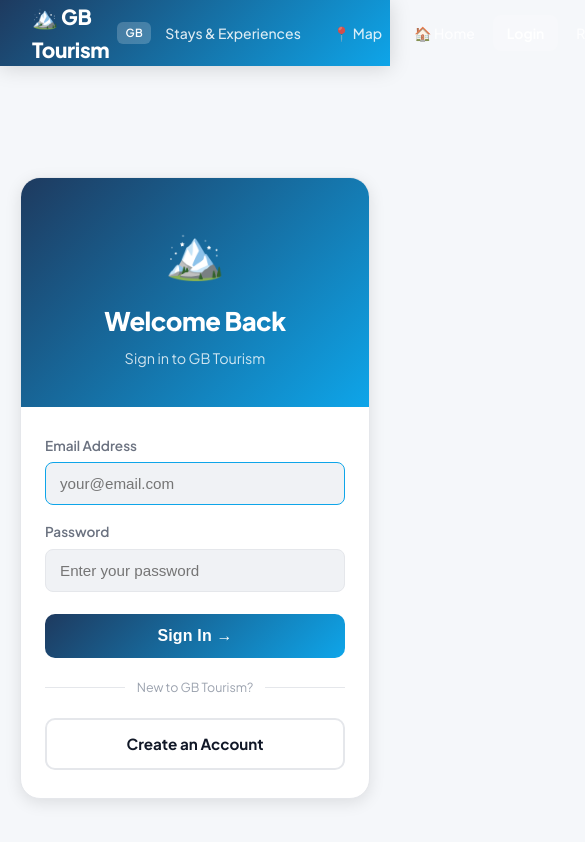
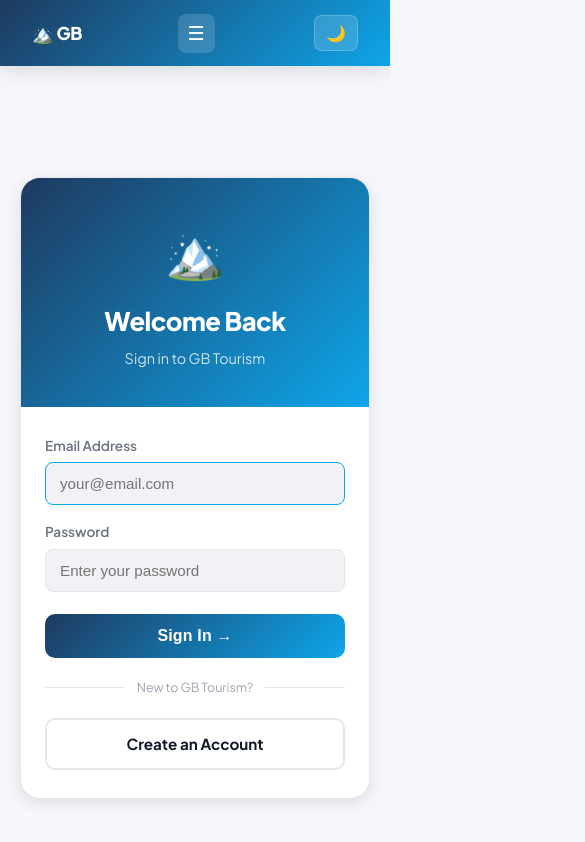
Before and after one commit to MaaziAli/gb-tourism-fyp, a React (Vite) app in the folder frontend/: page /login in a window 390 px wide. Shown: the top 842 px of the page, 585 px wide, since content can reach past the window. Built offline with nearby package versions, Linux system fonts and the light colour scheme.

Commit message:
feat: mobile responsive design with hamburger menu and adaptive layouts

```diff
--- a/frontend/src/components/Navbar.jsx
+++ b/frontend/src/components/Navbar.jsx
@@ -1,7 +1,9 @@
+import { useState } from 'react'
 import { Link, useLocation, useNavigate, NavLink } from 'react-router-dom'
 import { logout } from '../utils/auth'
 import { getRole, isLoggedIn } from '../utils/role'
 import { useTheme } from '../hooks/useTheme'
+import useWindowSize from '../hooks/useWindowSize'
 import NotificationBell from './NotificationBell'
 
 function Navbar() {
@@ -10,6 +12,8 @@ function Navbar() {
   const loggedIn = isLoggedIn()
   const role = getRole()
   const { theme, toggleTheme } = useTheme()
+  const { isMobile } = useWindowSize()
+  const [menuOpen, setMenuOpen] = useState(false)
 
   const handleLogout = async () => {
     await logout(navigate)
@@ -19,17 +23,59 @@ function Navbar() {
 
   return (
     <nav className="navbar">
-      <div className="navbar-inner">
+      <div className="navbar-inner" style={{ position: 'relative' }}>
         <Link to="/" className="navbar-logo">
-          🏔️ GB Tourism
-          <span className="logo-badge">GB</span>
+          <span style={{ fontWeight: 800, fontSize: '1.1rem', color: 'white' }}>
+            {isMobile ? '🏔️ GB' : '🏔️ GB Tourism'}
+          </span>
+          {!isMobile && <span className="logo-badge">GB</span>}
         </Link>
-        <div className="nav-links">
+        {isMobile && (
+          <button
+            type="button"
+            onClick={() => setMenuOpen((p) => !p)}
+            style={{
+              background: 'rgba(255,255,255,0.15)',
+              border: 'none',
+              color: 'white',
+              borderRadius: '8px',
+              padding: '8px 10px',
+              cursor: 'pointer',
+              fontSize: '1.2rem',
+            }}
+            aria-label={menuOpen ? 'Close menu' : 'Open menu'}
+          >
+            {menuOpen ? '✕' : '☰'}
+          </button>
+        )}
+        {(!isMobile || menuOpen) && (
+          <div
+            style={{
+              display: 'flex',
+              flexDirection: isMobile ? 'column' : 'row',
+              gap: isMobile ? '4px' : '8px',
+              position: isMobile ? 'absolute' : 'relative',
+              top: isMobile ? '60px' : 'auto',
+              left: isMobile ? 0 : 'auto',
+              right: isMobile ? 0 : 'auto',
+              background: isMobile
+                ? 'linear-gradient(135deg, #1e3a5f, #0ea5e9)'
+                : 'transparent',
+              padding: isMobile ? '12px 16px' : '0',
+              zIndex: isMobile ? 999 : 'auto',
+              borderTop: isMobile ? '1px solid rgba(255,255,255,0.15)' : 'none',
+              width: isMobile ? '100%' : 'auto',
+              boxSizing: isMobile ? 'border-box' : 'content-box',
+              alignItems: isMobile ? 'stretch' : 'center',
+            }}
+            className={!isMobile ? 'nav-links' : ''}
+          >
             <NavLink
               to="/"
               className={({ isActive: navActive }) =>
                 'nav-link' + (navActive ? ' active' : '')
               }
+              onClick={() => setMenuOpen(false)}
             >
               Stays & Experiences
             </NavLink>
@@ -38,6 +84,7 @@ function Navbar() {
               className={({ isActive }) =>
                 'nav-link' + (isActive ? ' active' : '')
               }
+              onClick={() => setMenuOpen(false)}
             >
               📍 Map
             </NavLink>
@@ -47,6 +94,7 @@ function Navbar() {
                 className={`nav-link${
                   isActive('/recommendations') ? ' active' : ''
                 }`}
+                onClick={() => setMenuOpen(false)}
               >
                 ✨ For You
               </Link>
@@ -55,6 +103,7 @@ function Navbar() {
               <Link
                 to="/admin"
                 className={`nav-link${isActive('/admin') ? ' active' : ''}`}
+                onClick={() => setMenuOpen(false)}
               >
                 ⚙️ Admin
               </Link>
@@ -66,6 +115,7 @@ function Navbar() {
                   className={`nav-link${
                     isActive('/add-listing') ? ' active' : ''
                   }`}
+                  onClick={() => setMenuOpen(false)}
                 >
                   List Your Service
                 </Link>
@@ -74,6 +124,7 @@ function Navbar() {
                   className={`nav-link${
                     isActive('/my-listings') ? ' active' : ''
                   }`}
+                  onClick={() => setMenuOpen(false)}
                 >
                   My Services
                 </Link>
@@ -82,6 +133,7 @@ function Navbar() {
                   className={`nav-link${
                     isActive('/my-analytics') ? ' active' : ''
                   }`}
+                  onClick={() => setMenuOpen(false)}
                 >
                   📊 Analytics
                 </Link>
@@ -94,6 +146,7 @@ function Navbar() {
                   className={`nav-link${
                     isActive('/my-bookings') ? ' active' : ''
                   }`}
+                  onClick={() => setMenuOpen(false)}
                 >
                   My Bookings
                 </Link>
@@ -102,6 +155,7 @@ function Navbar() {
                   className={`nav-link${
                     isActive('/profile') ? ' active' : ''
                   }`}
+                  onClick={() => setMenuOpen(false)}
                 >
                   Profile
                 </Link>
@@ -113,6 +167,7 @@ function Navbar() {
                 className={`nav-link${
                   isActive('/profile') ? ' active' : ''
                 }`}
+                onClick={() => setMenuOpen(false)}
               >
                 Profile
               </Link>
@@ -124,6 +179,7 @@ function Navbar() {
                   className={({ isActive }) =>
                     'nav-link' + (isActive ? ' active' : '')
                   }
+                  onClick={() => setMenuOpen(false)}
                 >
                   🏠 Home
                 </NavLink>
@@ -132,6 +188,7 @@ function Navbar() {
                   className={`nav-link${
                     isActive('/login') ? ' active' : ''
                   }`}
+                  onClick={() => setMenuOpen(false)}
                 >
                   Login
                 </Link>
@@ -140,11 +197,16 @@ function Navbar() {
                   className={`nav-link${
                     isActive('/register') ? ' active' : ''
                   }`}
+                  onClick={() => setMenuOpen(false)}
                 >
                   Register
                 </Link>
               </>
             )}
+          </div>
+        )}
+        {!isMobile && (
+          <div className="nav-links">
             <NotificationBell />
             <button
               type="button"
@@ -164,6 +226,29 @@ function Navbar() {
               </button>
             )}
           </div>
+        )}
+        {isMobile && (
+          <div style={{ display: 'flex', alignItems: 'center', gap: '8px' }}>
+            <NotificationBell />
+            <button
+              type="button"
+              className="theme-toggle"
+              onClick={toggleTheme}
+              aria-label="Toggle theme"
+            >
+              {theme === 'dark' ? '☀️' : '🌙'}
+            </button>
+            {loggedIn && (
+              <button
+                type="button"
+                onClick={handleLogout}
+                className="nav-logout"
+              >
+                Logout
+              </button>
+            )}
+          </div>
+        )}
       </div>
     </nav>
   )
--- /dev/null
+++ b/frontend/src/hooks/useWindowSize.js
@@ -0,0 +1,29 @@
+import { useState, useEffect } from 'react'
+
+export default function useWindowSize() {
+  const [size, setSize] = useState({
+    width: typeof window !== 'undefined' ? window.innerWidth : 1024,
+    height: typeof window !== 'undefined' ? window.innerHeight : 768,
+    isMobile: typeof window !== 'undefined' ? window.innerWidth < 768 : false,
+    isTablet: typeof window !== 'undefined' ? (window.innerWidth >= 768 && window.innerWidth < 1024) : false,
+    isDesktop: typeof window !== 'undefined' ? window.innerWidth >= 1024 : true
+  })
+
+  useEffect(() => {
+    function handleResize() {
+      const w = window.innerWidth
+      setSize({
+        width: w,
+        height: window.innerHeight,
+        isMobile: w < 768,
+        isTablet: w >= 768 && w < 1024,
+        isDesktop: w >= 1024
+      })
+    }
+    window.addEventListener('resize', handleResize)
+    return () =>
+      window.removeEventListener('resize', handleResize)
+  }, [])
+
+  return size
+}
--- a/frontend/src/pages/BookingForm.jsx
+++ b/frontend/src/pages/BookingForm.jsx
@@ -1,10 +1,12 @@
 import { useState, useEffect } from 'react'
 import { useParams, useNavigate, useSearchParams } from 'react-router-dom'
 import api from '../api/axios'
+import useWindowSize from '../hooks/useWindowSize'
 
 export default function BookingForm() {
   const { listingId } = useParams()
   const navigate = useNavigate()
+  const { isMobile } = useWindowSize()
   const [searchParams] = useSearchParams()
   const roomTypeId = searchParams.get('room_type_id')
   const roomTypeName = searchParams.get('room_name')
@@ -285,8 +287,9 @@ export default function BookingForm() {
       <div style={{
         maxWidth: '760px', margin: '-56px auto 0',
         padding: '0 16px',
-        display: 'grid',
-        gridTemplateColumns: '1fr 340px',
+        display: isMobile ? 'flex' : 'grid',
+        flexDirection: isMobile ? 'column' : undefined,
+        gridTemplateColumns: isMobile ? undefined : '1fr 340px',
         gap: '20px', alignItems: 'start'
       }}>
 
@@ -466,7 +469,11 @@ export default function BookingForm() {
         </div>
 
         {/* RIGHT — Summary + Submit */}
-        <div style={{position: 'sticky', top: '20px'}}>
+        <div style={{
+          position: isMobile ? 'relative' : 'sticky',
+          top: isMobile ? 'auto' : '20px',
+          order: isMobile ? -1 : 0
+        }}>
           <div style={{
             background: 'var(--bg-card)',
             borderRadius: 'var(--radius-lg)',
--- a/frontend/src/pages/Home.jsx
+++ b/frontend/src/pages/Home.jsx
@@ -2,6 +2,7 @@ import { useEffect, useState } from 'react'
 import { useNavigate } from 'react-router-dom'
 import api from '../api/axios'
 import { getImageUrl } from '../utils/image'
+import useWindowSize from '../hooks/useWindowSize'
 
 function getServiceBadge(type) {
   switch(type) {
@@ -41,6 +42,7 @@ export default function Home() {
   const [featuredListings, setFeaturedListings] = useState([])
   const [stats, setStats] = useState({ listings: 0, locations: 0 })
   const navigate = useNavigate()
+  const { isMobile } = useWindowSize()
 
   useEffect(() => {
     api.get('/listings').then(res => {
@@ -65,7 +67,7 @@ export default function Home() {
       <div style={{
         background:
           'linear-gradient(160deg, #0a0f1e 0%, #0f2340 40%, #0c3460 70%, #0ea5e9 100%)',
-        padding: '72px 16px 120px',
+        padding: isMobile ? '48px 16px 72px' : '72px 16px 120px',
         position: 'relative', overflow: 'hidden'
       }}>
         {/* Glowing orbs */}
@@ -138,7 +140,10 @@ export default function Home() {
 
           {/* CTA buttons */}
           <div style={{
-            display: 'flex', gap: '14px',
+            display: 'flex',
+            flexDirection: isMobile ? 'column' : 'row',
+            alignItems: isMobile ? 'stretch' : 'center',
+            gap: '14px',
             justifyContent: 'center', flexWrap: 'wrap',
             marginBottom: '56px'
           }}>
@@ -200,7 +205,8 @@ export default function Home() {
             display: 'inline-flex', gap: '0',
             background: 'rgba(255,255,255,0.06)',
             border: '1px solid rgba(255,255,255,0.1)',
-            borderRadius: '16px', overflow: 'hidden'
+            borderRadius: '16px',
+            overflow: isMobile ? 'auto' : 'hidden'
           }}>
             {[
               { v: stats.listings + '+', l: 'Services' },
@@ -264,8 +270,8 @@ export default function Home() {
 
           <div style={{
             display: 'grid',
-            gridTemplateColumns:
-              'repeat(auto-fit, minmax(220px, 1fr))',
+            gridTemplateColumns: isMobile
+              ? '1fr 1fr' : 'repeat(auto-fit, minmax(220px, 1fr))',
             gap: '16px'
           }}>
             {FEATURES.map(f => (
@@ -622,8 +628,8 @@ export default function Home() {
 
           <div style={{
             display: 'grid',
-            gridTemplateColumns:
-              'repeat(auto-fill, minmax(155px, 1fr))',
+            gridTemplateColumns: isMobile
+              ? '1fr 1fr' : 'repeat(auto-fill, minmax(155px, 1fr))',
             gap: '12px'
           }}>
             {DESTINATIONS.map(d => (
@@ -785,11 +791,13 @@ export default function Home() {
         <div style={{
           maxWidth: '900px', margin: '0 auto',
           display: 'flex',
+          flexDirection: isMobile ? 'column' : 'row',
           justifyContent: 'space-between',
           alignItems: 'center', flexWrap: 'wrap',
-          gap: '20px'
+          gap: isMobile ? '16px' : '20px',
+          textAlign: isMobile ? 'center' : 'left'
         }}>
-          <div>
+          <div style={{ textAlign: isMobile ? 'center' : 'left' }}>
             <div style={{
               fontSize: '1.2rem', fontWeight: 800,
               color: 'var(--text-primary)', marginBottom: '4px'
--- a/frontend/src/pages/Listings.jsx
+++ b/frontend/src/pages/Listings.jsx
@@ -2,6 +2,7 @@ import { useState, useEffect, useMemo } from 'react'
 import { useNavigate } from 'react-router-dom'
 import api from '../api/axios'
 import { getImageUrl } from '../utils/image'
+import useWindowSize from '../hooks/useWindowSize'
 
 const SERVICE_TYPES = [
   { value: '', label: 'All Types' },
@@ -40,6 +41,7 @@ export default function Listings() {
   const [listings, setListings] = useState([])
   const [loading, setLoading] = useState(true)
   const navigate = useNavigate()
+  const { isMobile } = useWindowSize()
 
   const [search, setSearch] = useState('')
   const [serviceType, setServiceType] = useState('')
@@ -134,7 +136,7 @@ export default function Listings() {
       {/* Hero */}
       <div style={{
         background: 'linear-gradient(135deg, #1e3a5f 0%, #0ea5e9 100%)',
-        padding: '36px 16px 28px'
+        padding: isMobile ? '28px 12px 20px' : '36px 16px 28px'
       }}>
         <div style={{maxWidth: '800px', margin: '0 auto'}}>
           <h1 style={{
@@ -334,12 +336,17 @@ export default function Listings() {
 
       {/* Results */}
       <div style={{
-        maxWidth:'1100px', margin:'0 auto', padding:'24px 16px'
+        maxWidth:'1100px', margin:'0 auto',
+        padding: isMobile ? '16px 12px' : '24px 16px'
       }}>
         {!loading && (
           <div style={{
-            display:'flex', justifyContent:'space-between',
-            alignItems:'center', marginBottom:'20px'
+            display:'flex',
+            flexDirection: isMobile ? 'column' : 'row',
+            gap: isMobile ? '10px' : '0',
+            justifyContent:'space-between',
+            alignItems: isMobile ? 'stretch' : 'center',
+            marginBottom:'20px'
           }}>
             <p style={{
               margin:0, color:'var(--text-secondary)',
--- a/frontend/src/pages/MyBookings.jsx
+++ b/frontend/src/pages/MyBookings.jsx
@@ -1,6 +1,7 @@
 import { useState, useEffect } from 'react'
 import { useNavigate } from 'react-router-dom'
 import api from '../api/axios'
+import useWindowSize from '../hooks/useWindowSize'
 
 export default function MyBookings() {
   const [bookings, setBookings] = useState([])
@@ -9,6 +10,7 @@ export default function MyBookings() {
   const [cancellingId, setCancellingId] = useState(null)
   const [filter, setFilter] = useState('all')
   const navigate = useNavigate()
+  const { isMobile } = useWindowSize()
 
   useEffect(() => { fetchBookings() }, [])
 
@@ -336,7 +338,7 @@ export default function MyBookings() {
                         navigate(`/listing/${b.listing_id}`)
                       }
                       style={{
-                        width: 110, flexShrink: 0,
+                        width: isMobile ? 80 : 110, flexShrink: 0,
                         cursor: 'pointer', overflow: 'hidden'
                       }}
                     >
@@ -354,7 +356,7 @@ export default function MyBookings() {
                         }}
                         style={{
                           width: '100%', height: '100%',
-                          minHeight: 110,
+                          minHeight: isMobile ? 80 : 110,
                           objectFit: 'cover', display: 'block'
                         }}
                       />
@@ -445,7 +447,9 @@ export default function MyBookings() {
 
                         {/* Dates row */}
                         <div style={{
-                          display: 'flex', gap: '16px',
+                          display: 'flex',
+                          flexDirection: isMobile ? 'column' : 'row',
+                          gap: isMobile ? '4px' : '16px',
                           flexWrap: 'wrap',
                           fontSize: '0.82rem',
                           color: 'var(--text-secondary)'
@@ -471,8 +475,9 @@ export default function MyBookings() {
                       {/* Bottom row */}
                       <div style={{
                         display: 'flex',
+                        flexDirection: isMobile ? 'column' : 'row',
                         justifyContent: 'space-between',
-                        alignItems: 'center',
+                        alignItems: isMobile ? 'stretch' : 'center',
                         marginTop: '12px',
                         flexWrap: 'wrap', gap: '8px'
                       }}>
--- a/frontend/src/pages/PaymentPage.jsx
+++ b/frontend/src/pages/PaymentPage.jsx
@@ -2,11 +2,13 @@ import { useState, useEffect } from 'react'
 import { useParams, useNavigate,
          useSearchParams } from 'react-router-dom'
 import api from '../api/axios'
+import useWindowSize from '../hooks/useWindowSize'
 
 export default function PaymentPage() {
   const { bookingId } = useParams()
   const navigate = useNavigate()
   const [searchParams] = useSearchParams()
+  const { isMobile } = useWindowSize()
 
   const [booking, setBooking] = useState(null)
   const [loading, setLoading] = useState(true)
@@ -308,8 +310,9 @@ export default function PaymentPage() {
         maxWidth: '720px',
         margin: '-48px auto 0',
         padding: '0 16px',
-        display: 'grid',
-        gridTemplateColumns: '1fr 300px',
+        display: isMobile ? 'flex' : 'grid',
+        flexDirection: isMobile ? 'column-reverse' : undefined,
+        gridTemplateColumns: isMobile ? undefined : '1fr 300px',
         gap: '20px', alignItems: 'start'
       }}>
 
@@ -332,7 +335,8 @@ export default function PaymentPage() {
 
             <div style={{
               display: 'grid',
-              gridTemplateColumns: '1fr 1fr 1fr',
+              gridTemplateColumns: isMobile
+                ? '1fr' : 'repeat(3, 1fr)',
               gap: '10px', marginBottom: '20px'
             }}>
               {[
--- a/frontend/src/pages/Profile.jsx
+++ b/frontend/src/pages/Profile.jsx
@@ -2,6 +2,7 @@ import { useState, useEffect } from 'react'
 import { useNavigate } from 'react-router-dom'
 import api from '../api/axios'
 import { getRole } from '../utils/role'
+import useWindowSize from '../hooks/useWindowSize'
 
 export default function Profile() {
   const [user, setUser] = useState(null)
@@ -14,6 +15,7 @@ export default function Profile() {
   const [showDelete, setShowDelete] = useState(false)
   const navigate = useNavigate()
   const role = getRole() || 'user'
+  const { isMobile } = useWindowSize()
 
   useEffect(() => {
     fetchProfile()
@@ -158,7 +160,7 @@ export default function Profile() {
       >
         <div
           style={{
-            maxWidth: '680px',
+            maxWidth: isMobile ? '100%' : '680px',
             margin: '0 auto',
             textAlign: 'center',
           }}
@@ -187,9 +189,9 @@ export default function Profile() {
 
       <div
         style={{
-          maxWidth: '680px',
+          maxWidth: isMobile ? '100%' : '680px',
           margin: '-56px auto 0',
-          padding: '0 16px',
+          padding: isMobile ? '0 12px' : '0 16px',
         }}
       >
         {/* Avatar + name card */}
--- a/frontend/src/styles/theme.css
+++ b/frontend/src/styles/theme.css
@@ -53,6 +53,23 @@
 
 *, *::before, *::after {
   box-sizing: border-box;
+}
+
+img {
+  max-width: 100%;
+}
+
+html, body {
+  overflow-x: hidden;
+  max-width: 100vw;
+}
+
+button, a {
+  min-height: 36px;
+}
+
+html {
+  scroll-behavior: smooth;
 }
 
 * {
```
Lines whose indentation alone changed are shown as unchanged.
